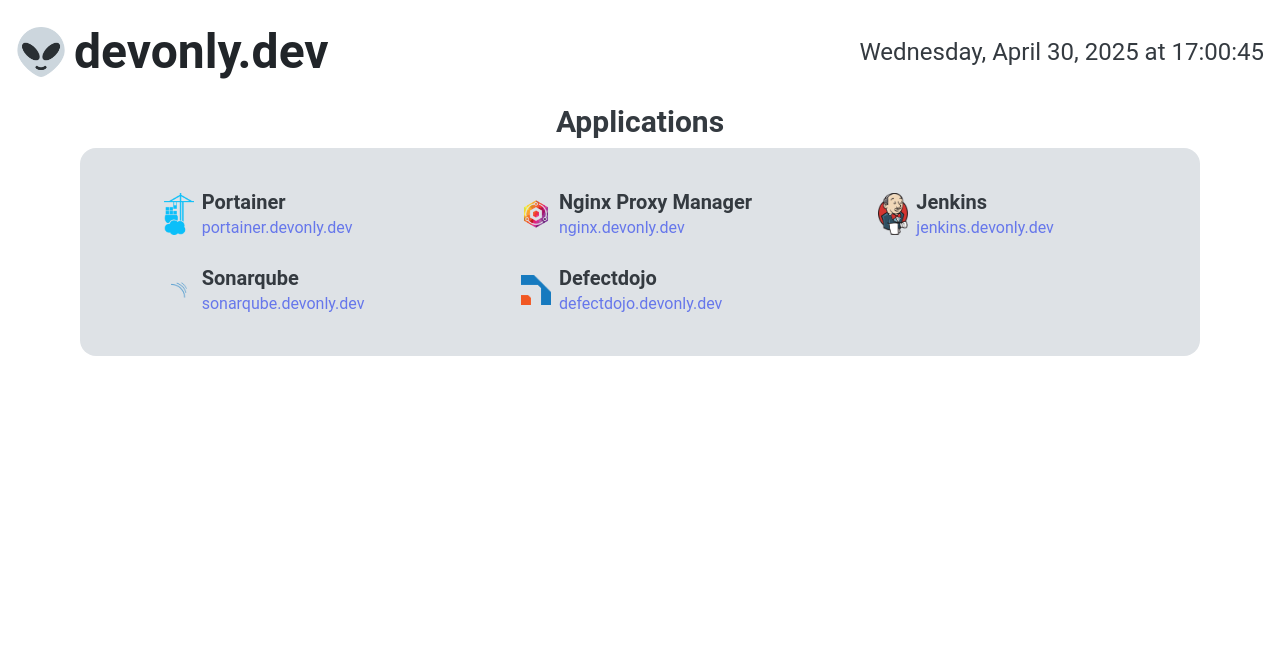
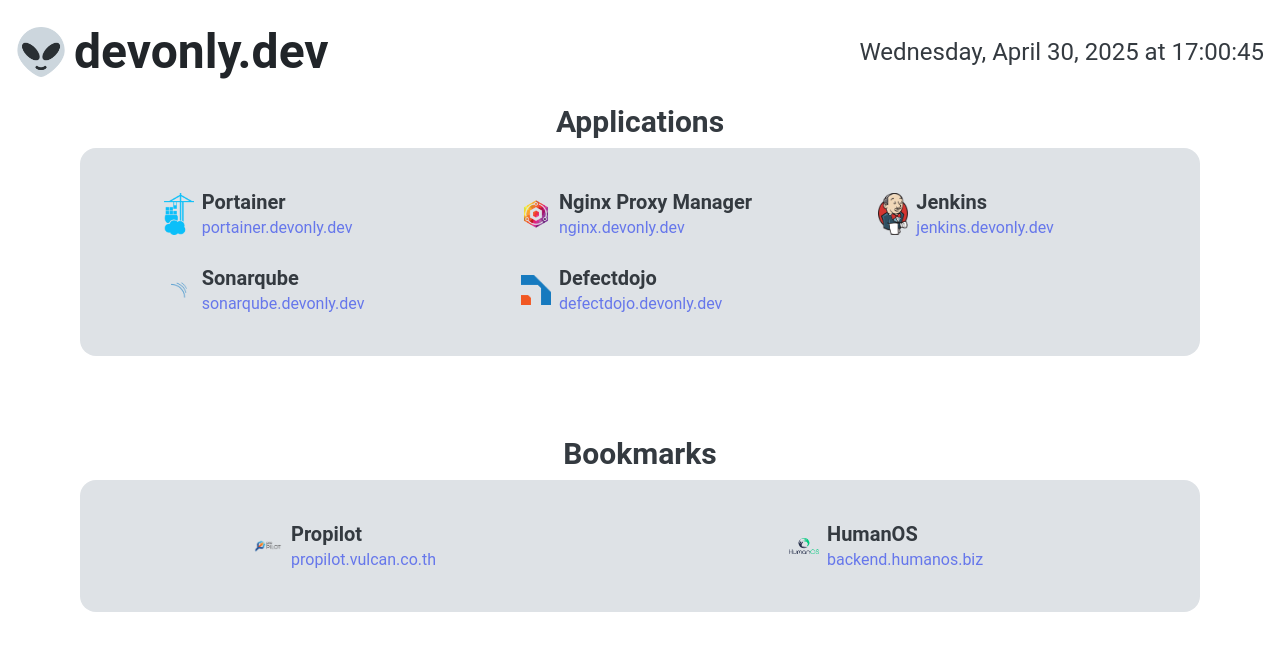
Before and after one commit to chakkapong1999/devonly.dev-gateway, a Next.js app: page / in a window 1280 px wide. Shown: the top 650 px of the page. Built offline with nearby package versions, Linux system fonts and the light colour scheme.

Commit message:
add bookmarks

```diff
--- a/src/app/page.tsx
+++ b/src/app/page.tsx
@@ -29,7 +29,18 @@
   }
 ]
 
-const bookmarkList: Array<LinkBoxProps> = []
+const bookmarkList: Array<LinkBoxProps> = [
+  {
+    img: '/logo/propilot.png',
+    title: "Propilot",
+    link: "propilot.vulcan.co.th"
+  },
+  {
+    img: '/logo/humanos.png',
+    title: "HumanOS",
+    link: "backend.humanos.biz"
+  }
+]
 
 
 export default function Home() {
```
Also changed, not shown: public/logo/humanos.png (added), public/logo/propilot.png (added).
